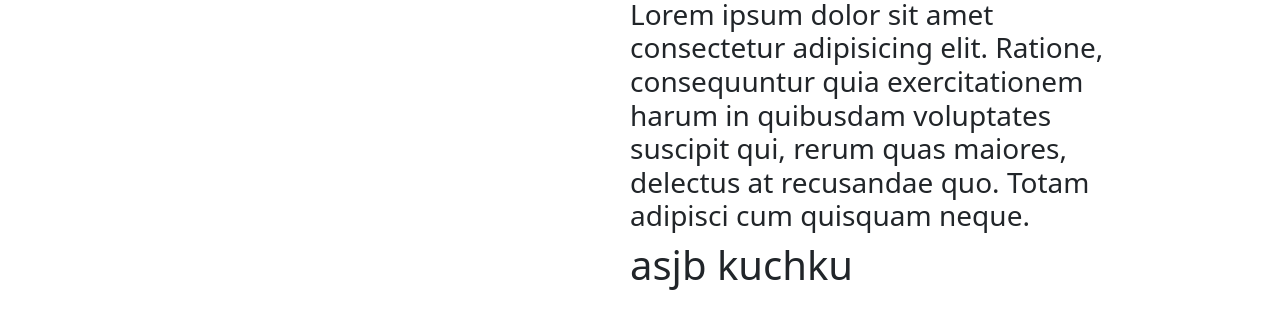
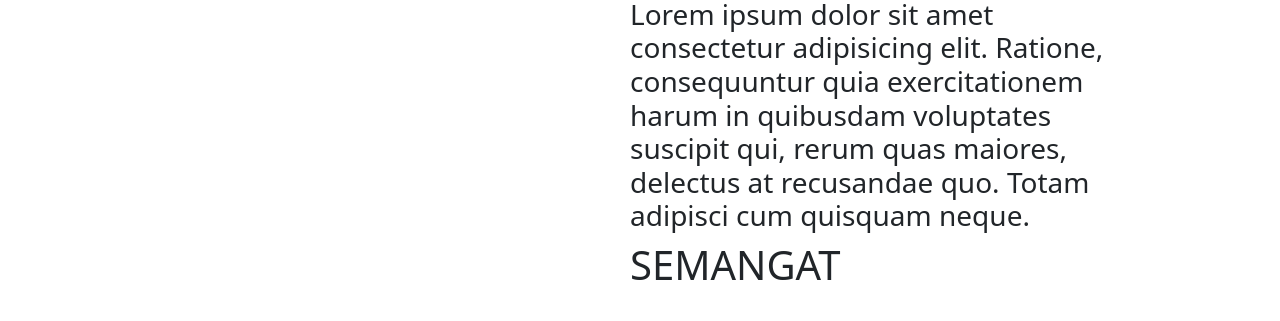
Before and after one commit to codebyzaz/chapter-3-demogit, a plain HTML site: page main.html in a window 1280 px wide. Shown: the part 820-1141 px from the top of the page. Drawn offline with nearby package versions, Linux system fonts and the light colour scheme.

Commit message:
menambahkan

```diff
--- a/main.html
+++ b/main.html
@@ -150,7 +150,7 @@
             </li>
           </ul>
           <h3>Lorem ipsum dolor sit amet consectetur adipisicing elit. Ratione, consequuntur quia exercitationem harum in quibusdam voluptates suscipit qui, rerum quas maiores, delectus at recusandae quo. Totam adipisci cum quisquam neque.</h3>
-          <h1>asjb kuchku</h1>
+          <h1>SEMANGAT</h1>
         </div>
       </div>
     </section>
```
